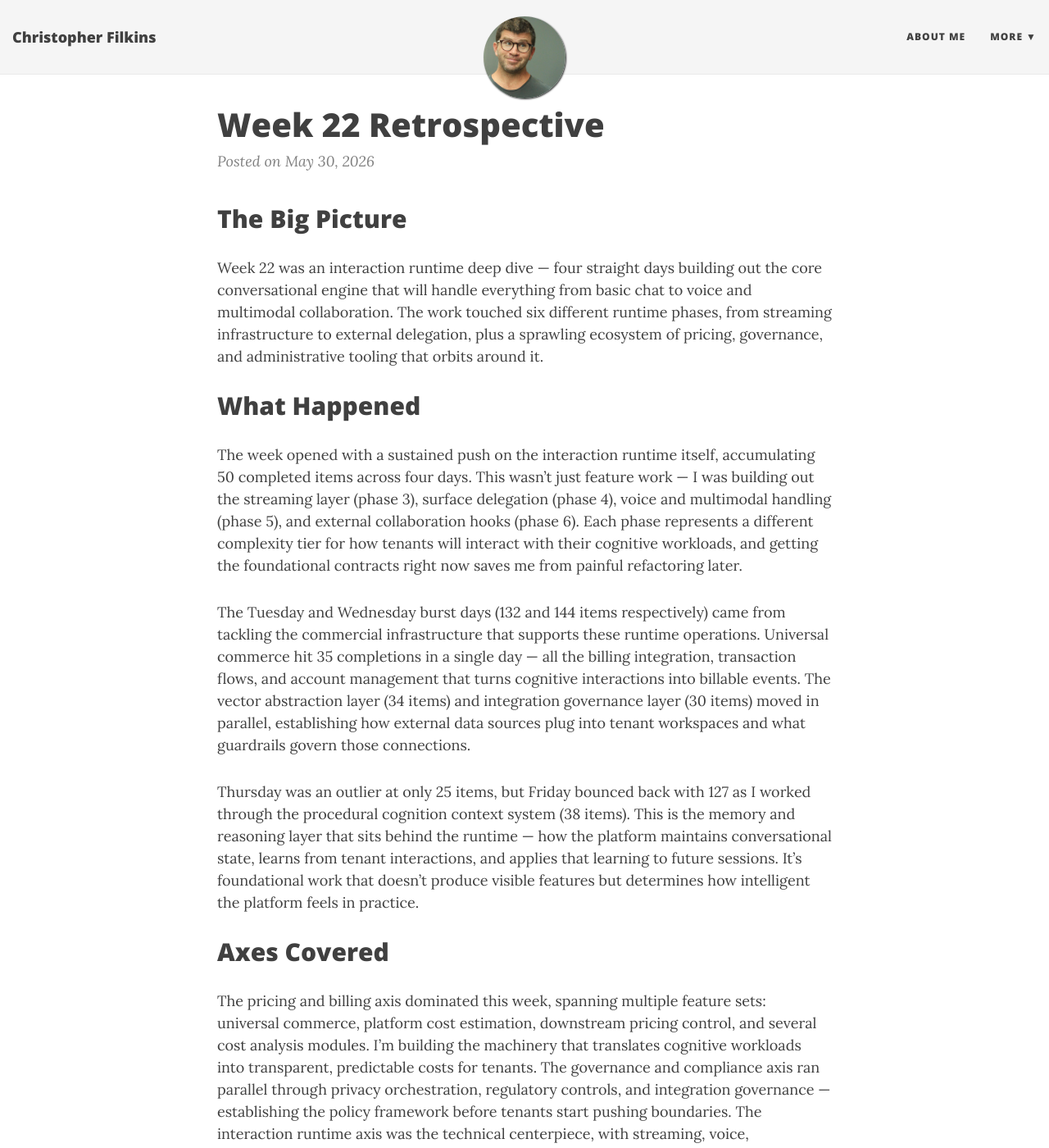
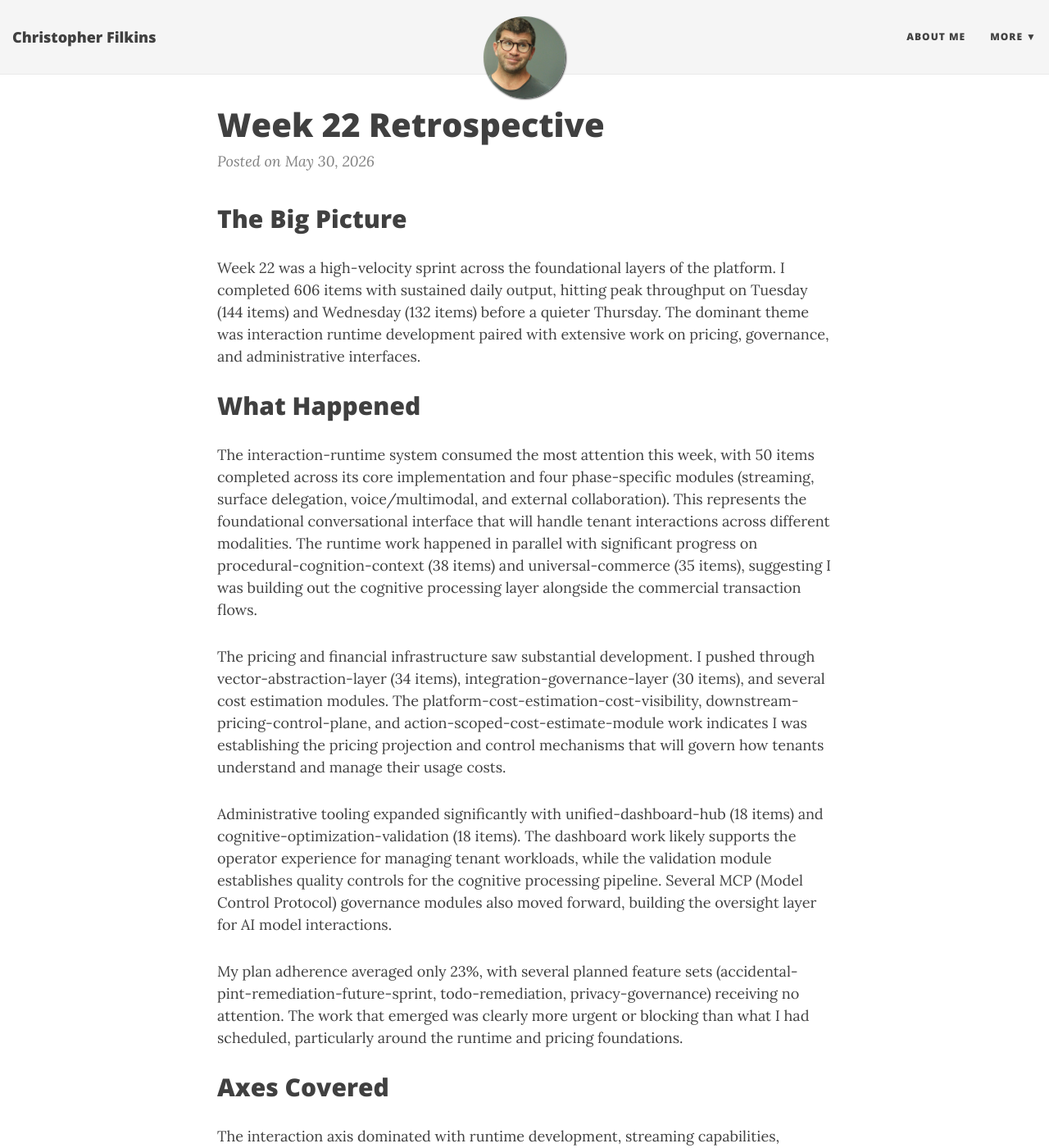
Before and after one commit to filchyboy/filchyboy.github.io, a Jekyll site: the page built from _posts/2026-05-30-week-22-retrospective.md, in a window 1280 px wide and 1400 px high. Shown: the whole window at 82% size. Built offline with Jekyll 4.4.1, drawn with Linux system fonts in a browser that asks for light colours; nearby versions of some CDN libraries; some of the changed text lies outside the part shown.

Commit message:
Add build-in-public update: Week 22 retrospective

```diff
--- a/_posts/2026-05-30-week-22-retrospective.md
+++ b/_posts/2026-05-30-week-22-retrospective.md
@@ -8,24 +8,28 @@ tags: [build-in-public, weekly-digest]
 
 ## The Big Picture
 
-Week 22 was an interaction runtime deep dive — four straight days building out the core conversational engine that will handle everything from basic chat to voice and multimodal collaboration. The work touched six different runtime phases, from streaming infrastructure to external delegation, plus a sprawling ecosystem of pricing, governance, and administrative tooling that orbits around it.
+Week 22 was a high-velocity sprint across the foundational layers of the platform. I completed 606 items with sustained daily output, hitting peak throughput on Tuesday (144 items) and Wednesday (132 items) before a quieter Thursday. The dominant theme was interaction runtime development paired with extensive work on pricing, governance, and administrative interfaces.
 
 ## What Happened
 
-The week opened with a sustained push on the interaction runtime itself, accumulating 50 completed items across four days. This wasn't just feature work — I was building out the streaming layer (phase 3), surface delegation (phase 4), voice and multimodal handling (phase 5), and external collaboration hooks (phase 6). Each phase represents a different complexity tier for how tenants will interact with their cognitive workloads, and getting the foundational contracts right now saves me from painful refactoring later.
+The interaction-runtime system consumed the most attention this week, with 50 items completed across its core implementation and four phase-specific modules (streaming, surface delegation, voice/multimodal, and external collaboration). This represents the foundational conversational interface that will handle tenant interactions across different modalities. The runtime work happened in parallel with significant progress on procedural-cognition-context (38 items) and universal-commerce (35 items), suggesting I was building out the cognitive processing layer alongside the commercial transaction flows.
 
-The Tuesday and Wednesday burst days (132 and 144 items respectively) came from tackling the commercial infrastructure that supports these runtime operations. Universal commerce hit 35 completions in a single day — all the billing integration, transaction flows, and account management that turns cognitive interactions into billable events. The vector abstraction layer (34 items) and integration governance layer (30 items) moved in parallel, establishing how external data sources plug into tenant workspaces and what guardrails govern those connections.
+The pricing and financial infrastructure saw substantial development. I pushed through vector-abstraction-layer (34 items), integration-governance-layer (30 items), and several cost estimation modules. The platform-cost-estimation-cost-visibility, downstream-pricing-control-plane, and action-scoped-cost-estimate-module work indicates I was establishing the pricing projection and control mechanisms that will govern how tenants understand and manage their usage costs.
 
-Thursday was an outlier at only 25 items, but Friday bounced back with 127 as I worked through the procedural cognition context system (38 items). This is the memory and reasoning layer that sits behind the runtime — how the platform maintains conversational state, learns from tenant interactions, and applies that learning to future sessions. It's foundational work that doesn't produce visible features but determines how intelligent the platform feels in practice.
+Administrative tooling expanded significantly with unified-dashboard-hub (18 items) and cognitive-optimization-validation (18 items). The dashboard work likely supports the operator experience for managing tenant workloads, while the validation module establishes quality controls for the cognitive processing pipeline. Several MCP (Model Control Protocol) governance modules also moved forward, building the oversight layer for AI model interactions.
+
+My plan adherence averaged only 23%, with several planned feature sets (accidental-pint-remediation-future-sprint, todo-remediation, privacy-governance) receiving no attention. The work that emerged was clearly more urgent or blocking than what I had scheduled, particularly around the runtime and pricing foundations.
 
 ## Axes Covered
 
-The pricing and billing axis dominated this week, spanning multiple feature sets: universal commerce, platform cost estimation, downstream pricing control, and several cost analysis modules. I'm building the machinery that translates cognitive workloads into transparent, predictable costs for tenants. The governance and compliance axis ran parallel through privacy orchestration, regulatory controls, and integration governance — establishing the policy framework before tenants start pushing boundaries. The interaction runtime axis was the technical centerpiece, with streaming, voice, multimodal, and collaboration phases all advancing. Infrastructure and tooling work appeared in the unified dashboard hub, admin API normalization, and federated catalog features.
+The interaction axis dominated with runtime development, streaming capabilities, voice/multimodal support, and external collaboration interfaces. The pricing axis saw extensive work on cost estimation, downstream pricing controls, and catalogue projection APIs. The governance axis progressed through privacy controls, regulatory orchestration, and MCP discovery surfaces. The administrative axis expanded with dashboard interfaces, response normalization, and validation pipelines. The infrastructure axis included migration improvements, Docker configuration, and development tooling enhancements.
 
 ## Under the Radar
 
-The untracked work tells an interesting story — 131 commits fell into the "other" category, mostly retroactive planning documentation and pricing policy refinements. I've been documenting decisions as I make them rather than planning everything upfront, which explains why so much work felt unplanned this week. The infrastructure commits included MySQL compliance fixes and Tailscale networking improvements. The dependency updates and ESLint work represent the ongoing maintenance tax of a modern web stack.
+The untracked commits reveal significant infrastructure maintenance alongside the tracked feature work. I spent time on PHPStan type remediation across ledger models and analytics components, suggesting ongoing code quality improvements. The migration identifier implementation and MySQL compliance work indicates database schema maturation. The Tailscale primary IP auto-resolution and various dependency updates show steady infrastructure maintenance that doesn't appear in feature tracking but keeps the development environment stable.
 
 ## Looking Ahead
 
-The interaction runtime foundation is solid enough now to support higher-level tenant workflows. I expect next week to shift toward the developer experience — how tenants actually configure and customize their cognitive workloads rather than just consume them. The procedural cognition work opens up interesting possibilities for memory persistence and cross-session learning that weren't viable before this week's architecture decisions. The pricing infrastructure is mature enough to start testing realistic billing scenarios, which means I can begin validating the economic model that makes this platform sustainable.
+The interaction-runtime foundation is now substantial enough to support more complex conversational flows, which should enable progress on tenant-facing interfaces. The pricing infrastructure work positions the platform for accurate cost modeling as tenant workloads scale. The governance modules established this week create the foundation for regulatory compliance work that was planned but deferred.
+
+The low plan adherence suggests my weekly planning process needs adjustment—either the plans are too speculative or I'm not accounting for the natural flow of foundational work. Next week should benefit from the runtime and pricing foundations established here, potentially enabling higher-level feature development that directly serves future tenant workflows.
```
